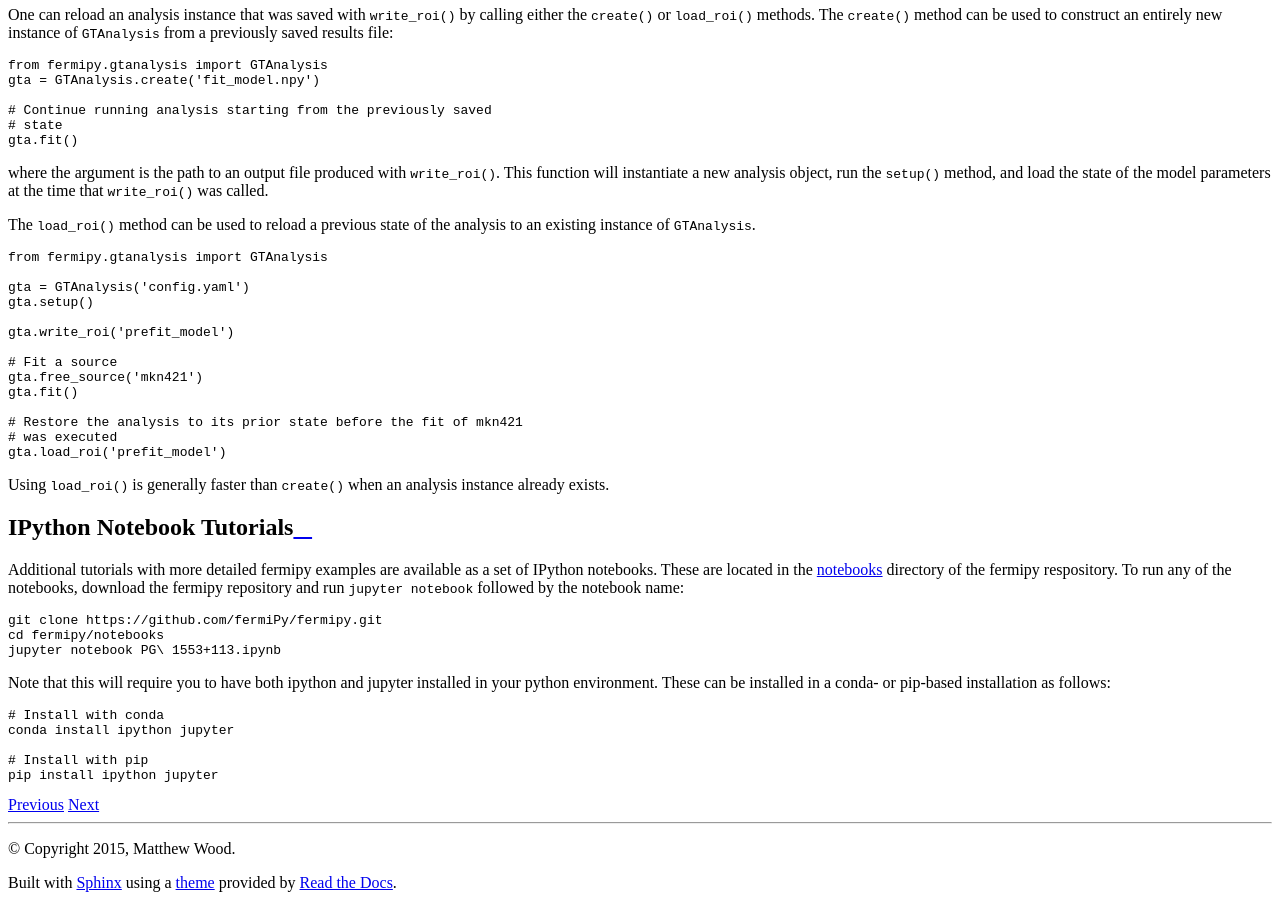
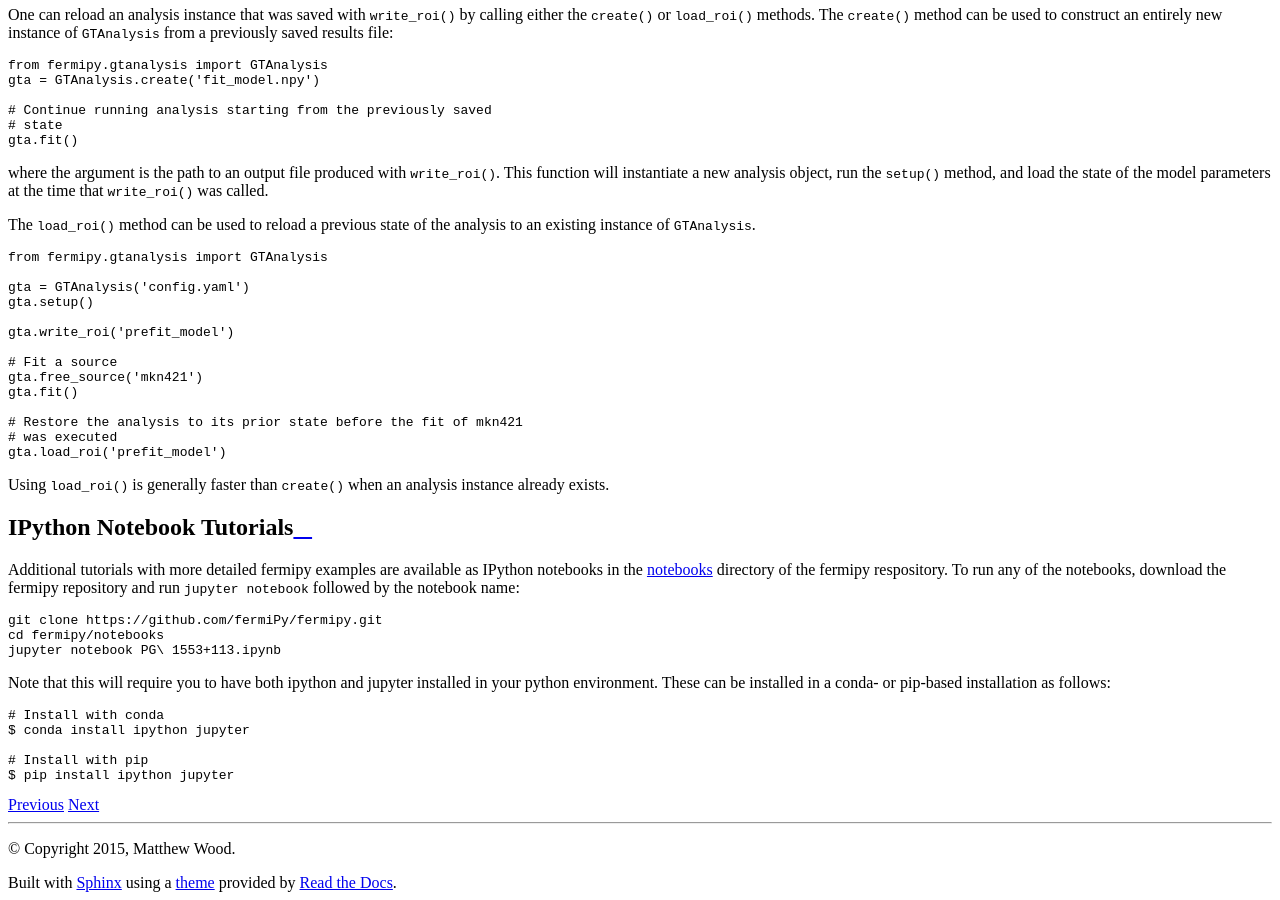
Before and after one commit to fermiPy/fermipy, a Sphinx documentation site: the page built from docs/quickstart.rst, in a window 1280 px wide and 900 px high, scrolled down 3806 px. Built offline with Sphinx 7.4.7 and the Read the Docs theme 2.0.0, drawn with Linux system fonts in a browser that asks for light colours; the version number could not be read and is left out.

Commit message:
Notebook updates.

```diff
--- a/docs/quickstart.rst
+++ b/docs/quickstart.rst
@@ -375,7 +375,7 @@ IPython Notebook Tutorials
 --------------------------
 
 Additional tutorials with more detailed fermipy examples are available
-as a set of IPython notebooks.  These are located in the `notebooks
+as IPython notebooks in the `notebooks
 <https://github.com/fermiPy/fermipy/tree/master/notebooks/>`_
 directory of the fermipy respository.  To run any of the notebooks,
 download the fermipy repository and run ``jupyter notebook`` followed
@@ -394,7 +394,7 @@ conda- or pip-based installation as follows:
 .. code-block:: bash
 
    # Install with conda
-   conda install ipython jupyter
+   $ conda install ipython jupyter
 
    # Install with pip
-   pip install ipython jupyter
+   $ pip install ipython jupyter
```
Also changed, not shown: 3 other files.
